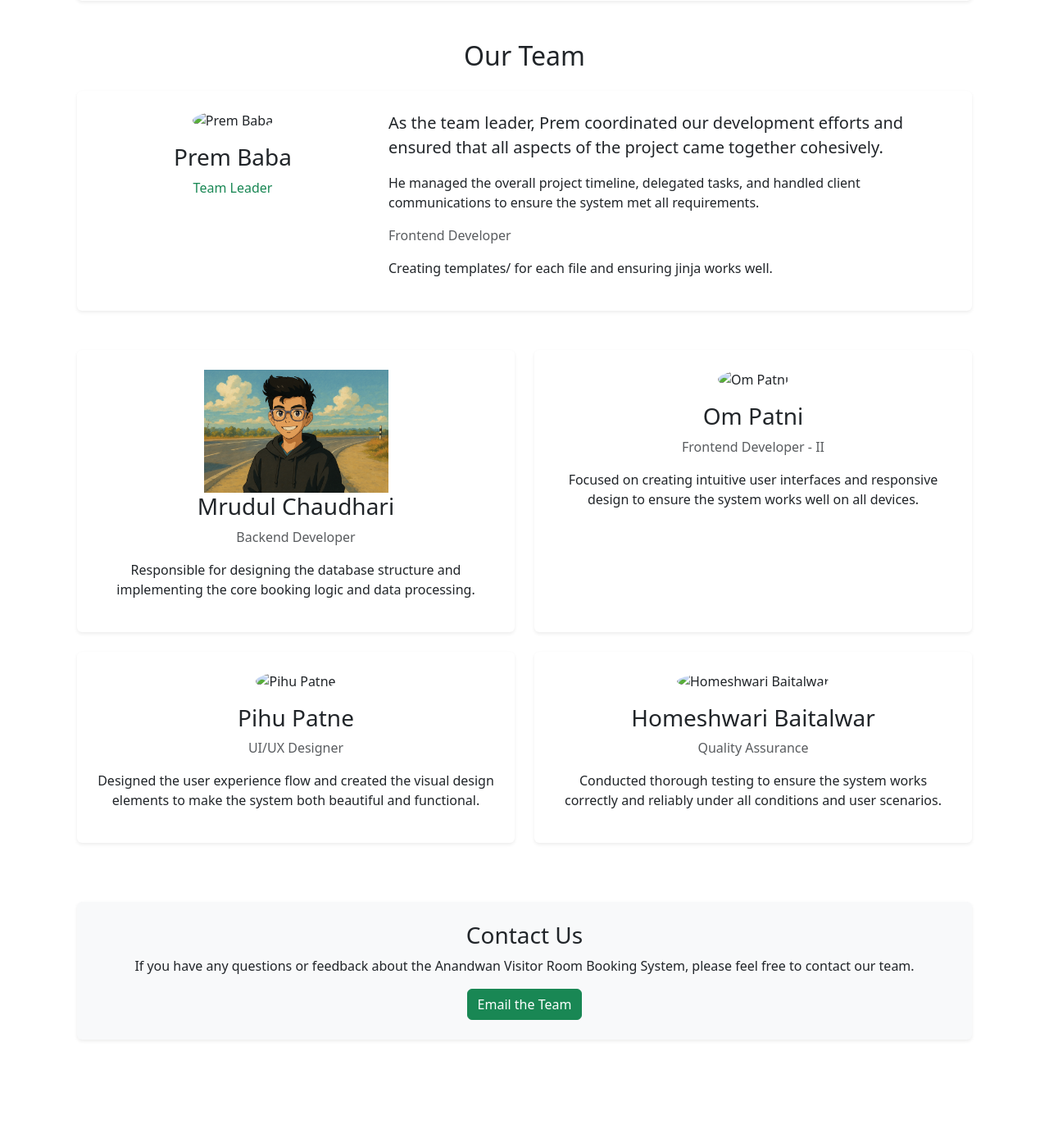
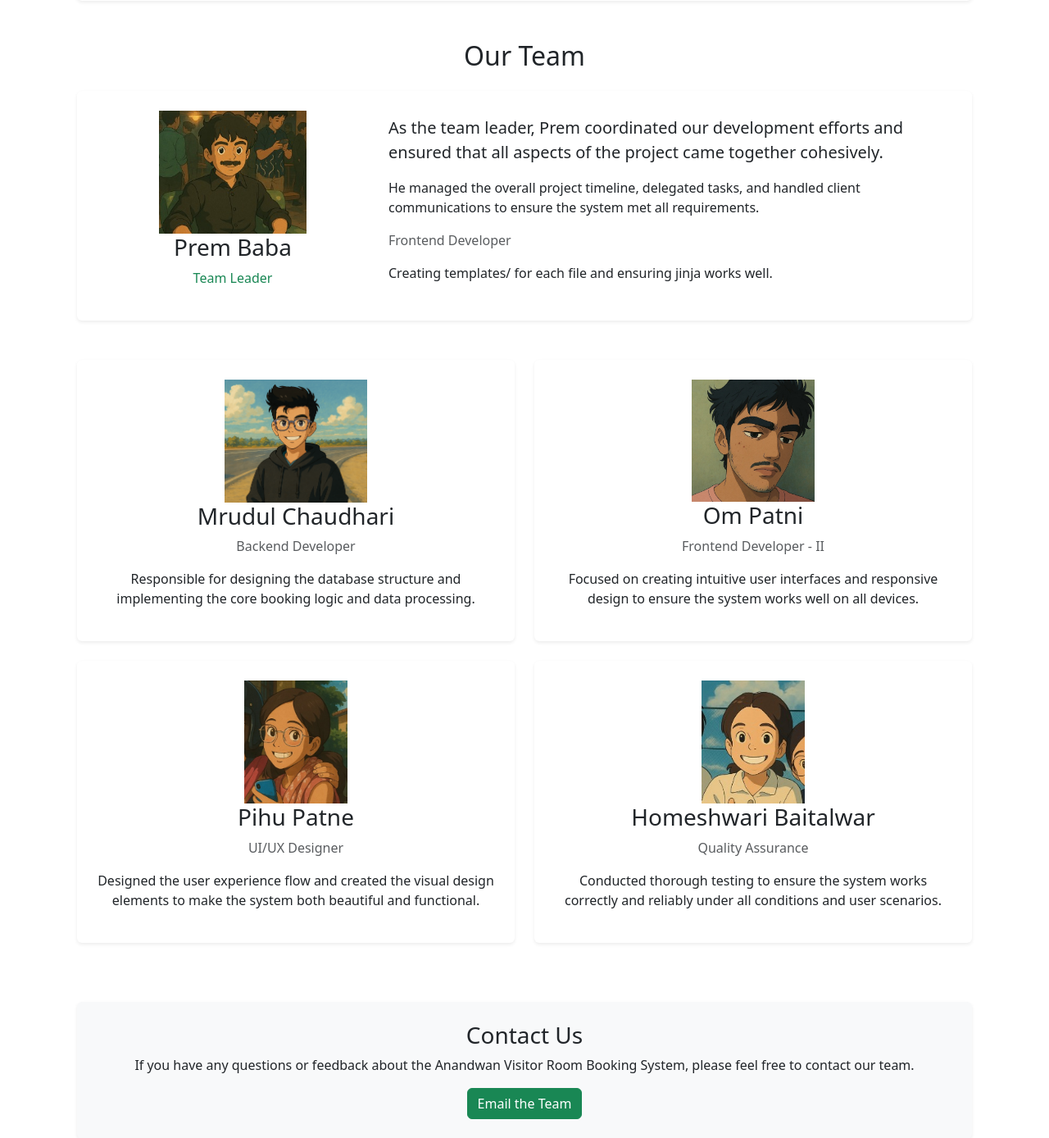
Before and after one commit to mrudulchaudhari/cep, a Django app: page /about/ in a window 1280 px wide. Shown: the part 708-2096 px from the top of the page at 82% size. Before the commit the page ends 1977 px from the top, so only its background shows below. Run offline with Django 5.2, Linux system fonts and the light colour scheme; some libraries are stand-ins or nearby versions.

Commit message:
added about

```diff
--- a/anandwan_booking/booking/templates/booking/about.html
+++ b/anandwan_booking/booking/templates/booking/about.html
@@ -33,7 +33,7 @@
                <div class="card-body p-4">
                    <div class="row">
                        <div class="col-md-4 text-center mb-4 mb-md-0">
-                           <img src="https://via.placeholder.com/300x300" alt="Prem Baba" class="img-fluid rounded-circle mb-3" width="200" height="200">
+                           <img src="{% static 'booking/images/prem_photo.jpg' %}" alt="Prem Baba"  width="auto" height="150">
                            <h3>Prem Baba</h3>
                            <p class="text-success">Team Leader</p>
                        </div>
@@ -70,7 +70,7 @@
        <div class="col-lg-6 mb-4">
            <div class="card h-100 border-0 shadow-sm">
                <div class="card-body p-4 text-center">
-                   <img src="https://via.placeholder.com/250x250" alt="Om Patni" class="img-fluid rounded-circle mb-3" width="150" height="150">
+                   <img src="{% static 'booking/images/om_photo.jpg' %}" alt="Om Patni" width="150" height="auto">
                    <h3>Om Patni</h3>
                    <p class="text-muted mb-3">Frontend Developer - II</p>
                    <p>Focused on creating intuitive user interfaces and responsive design to ensure the system works well on all devices.</p>
@@ -82,7 +82,7 @@
        <div class="col-lg-6 mb-4">
            <div class="card h-100 border-0 shadow-sm">
                <div class="card-body p-4 text-center">
-                   <img src="https://via.placeholder.com/250x250" alt="Pihu Patne" class="img-fluid rounded-circle mb-3" width="150" height="150">
+                   <img src="{% static 'booking/images/pihu_photo.jpg' %}" alt="Pihu Patne"  width="auto" height="150">
                    <h3>Pihu Patne</h3>
                    <p class="text-muted mb-3">UI/UX Designer</p>
                    <p>Designed the user experience flow and created the visual design elements to make the system both beautiful and functional.</p>
@@ -94,7 +94,7 @@
        <div class="col-lg-6 mb-4">
            <div class="card h-100 border-0 shadow-sm">
                <div class="card-body p-4 text-center">
-                   <img src="https://via.placeholder.com/250x250" alt="Homeshwari Baitalwar" class="img-fluid rounded-circle mb-3" width="150" height="150">
+                   <img src="{% static 'booking/images/home_photo.jpg' %}" alt="Homeshwari Baitalwar" width="auto" height="150">
                    <h3>Homeshwari Baitalwar</h3>
                    <p class="text-muted mb-3">Quality Assurance</p>
                    <p>Conducted thorough testing to ensure the system works correctly and reliably under all conditions and user scenarios.</p>
```
Also changed, not shown: anandwan_booking/booking/static/booking/images/home_photo.jpg (added), anandwan_booking/booking/static/booking/images/mrudul_photo.png, anandwan_booking/booking/static/booking/images/om_photo.jpg (added), anandwan_booking/booking/static/booking/images/pihu_photo.jpg (added), anandwan_booking/booking/static/booking/images/prem_photo.jpg (added).
